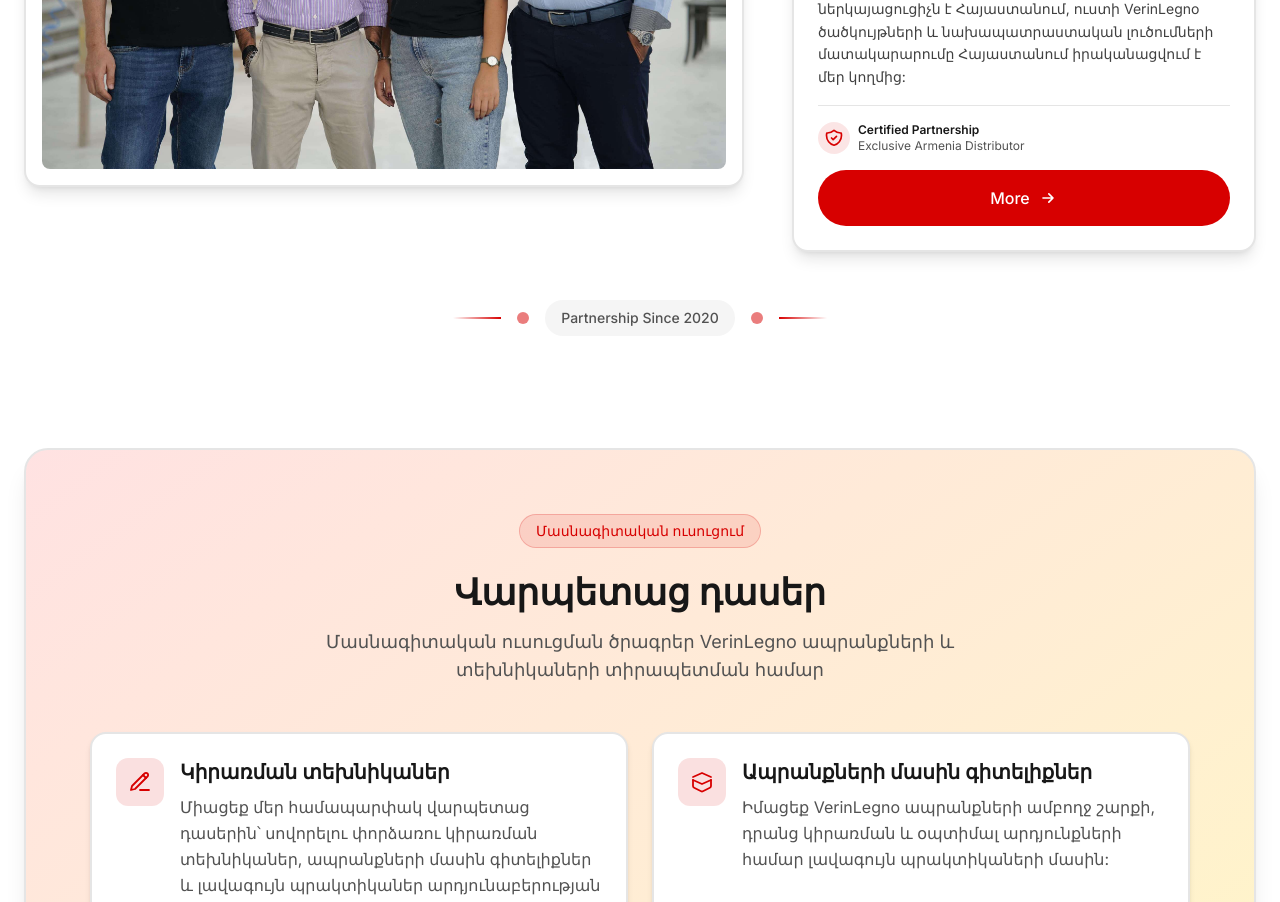
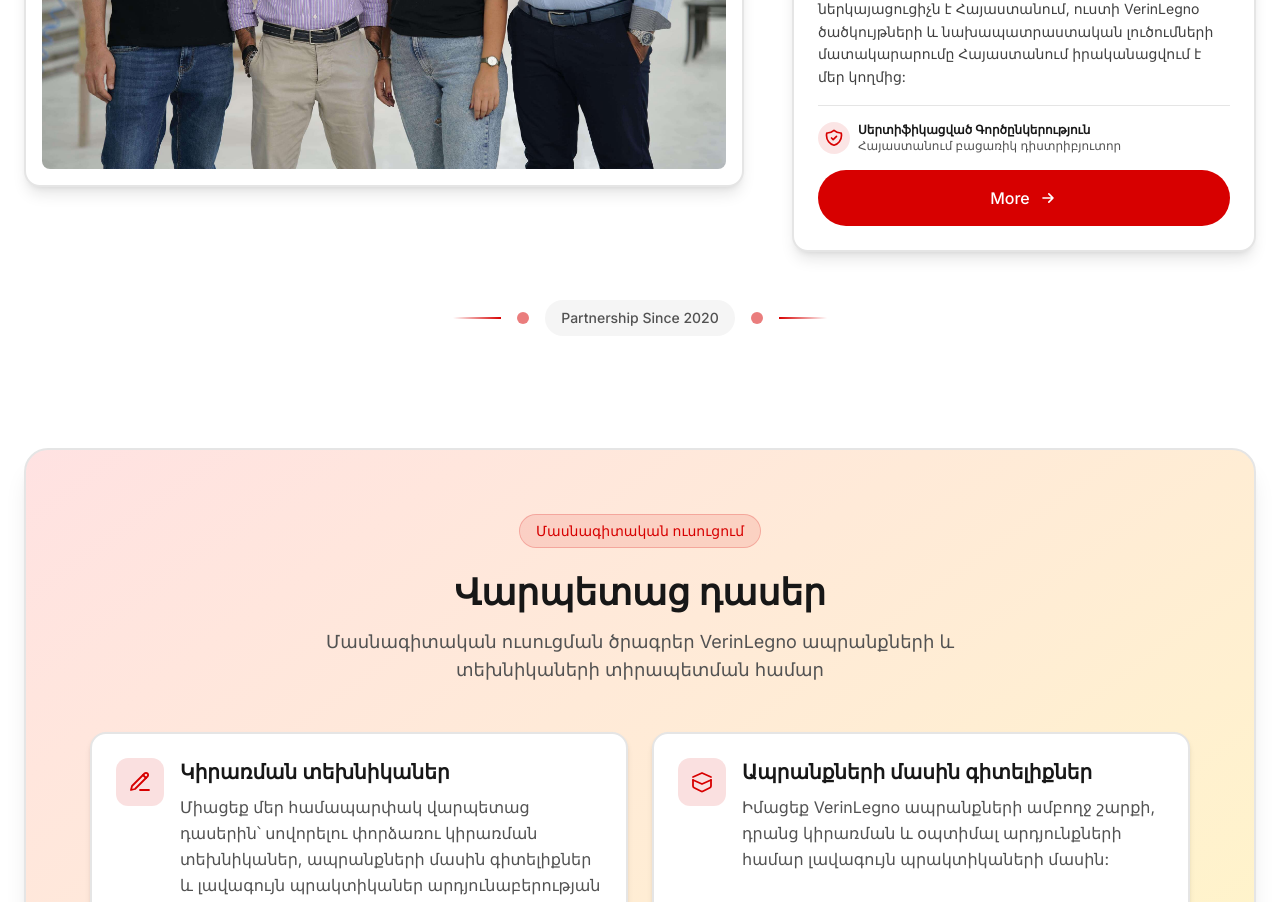
Before and after one commit to levonstepan/VerinLegno.am, a Next.js app: page /arm in a window 1280 px wide. Shown: the part 4060-4962 px from the top of the page. Built offline with nearby package versions, Linux system fonts and the light colour scheme.

Commit message:
Translate Certified Partnership badge to Armenian

```diff
--- a/app/components/About.tsx
+++ b/app/components/About.tsx
@@ -72,8 +72,8 @@ export function About({
                   </svg>
                 </div>
                 <div>
-                  <div className="text-xs font-semibold text-neutral-900">Certified Partnership</div>
-                  <div className="text-xs text-neutral-600">Exclusive Armenia Distributor</div>
+                  <div className="text-xs font-semibold text-neutral-900">{locale === "arm" ? "Սերտիֆիկացված Գործընկերություն" : "Certified Partnership"}</div>
+                  <div className="text-xs text-neutral-600">{locale === "arm" ? "Հայաստանում բացառիկ դիստրիբյուտոր" : "Exclusive Armenia Distributor"}</div>
                 </div>
               </div>
 
```
